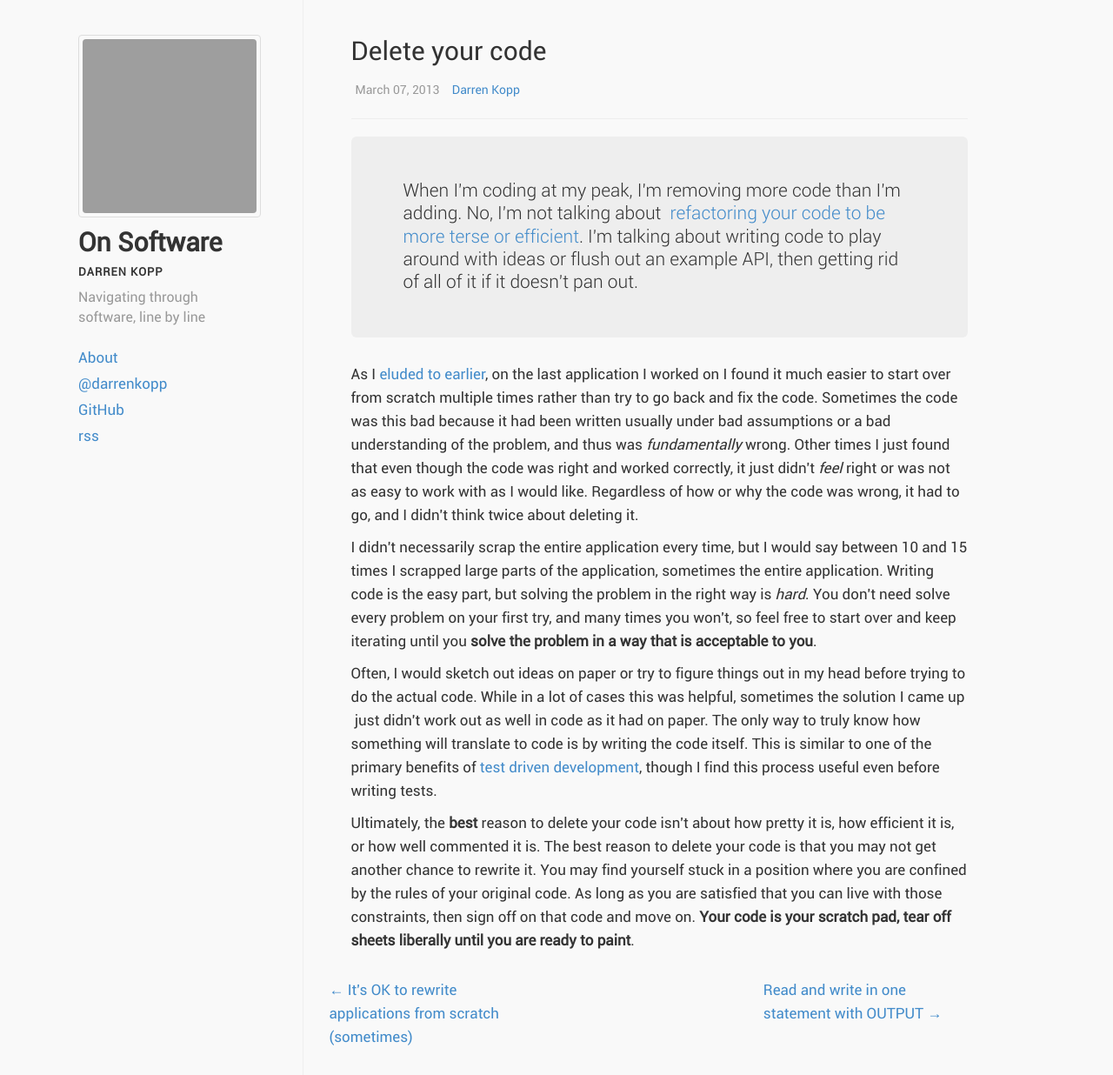
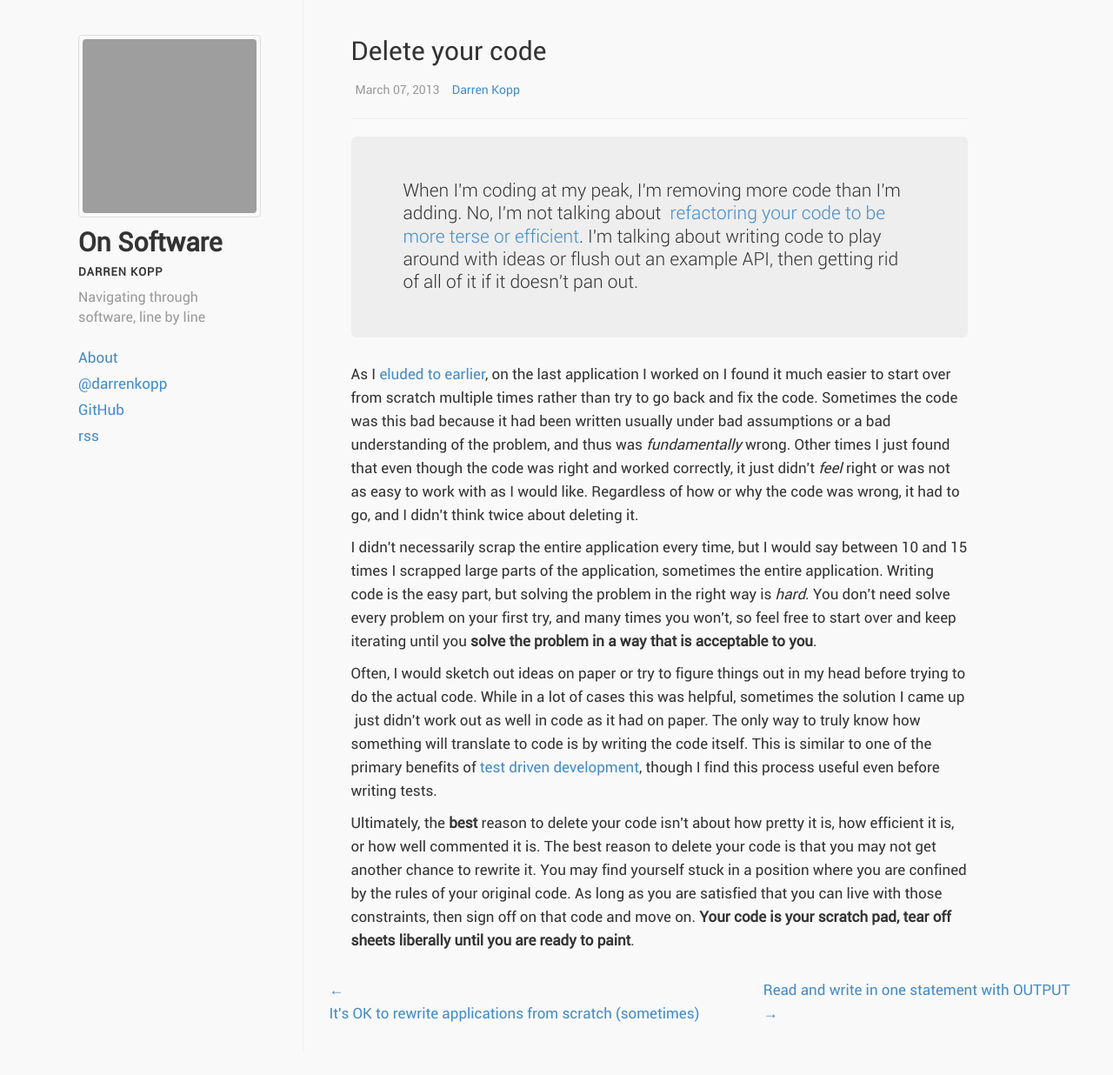
Before and after one commit to darrenkopp/darrenkopp.github.com, a Jekyll site: the page built from _posts/2013-03-07-delete-your-code.html, in a window 1280 px wide. Shown: the whole page at 87% size. Built offline with Jekyll 4.4.1, drawn with Linux system fonts in a browser that asks for light colours; after the commit the page ends 1209 px from its top, so only the background shows below that; grey boxes are pictures that could not be loaded.

Commit message:
bad css
bad!

```diff
--- a/css/style.css
+++ b/css/style.css
@@ -95,11 +95,10 @@ body {
     font-size: 14px;
 }
 
-.pagination > .next-link, .pagination > .prev-link {
-    max-width: 300px;
+.next-link, .prev-link {
+    white-space: nowrap;
     overflow-x: hidden;
     text-overflow: ellipsis;
-    white-space: nowrap;
 }
 
 .comments {
```
